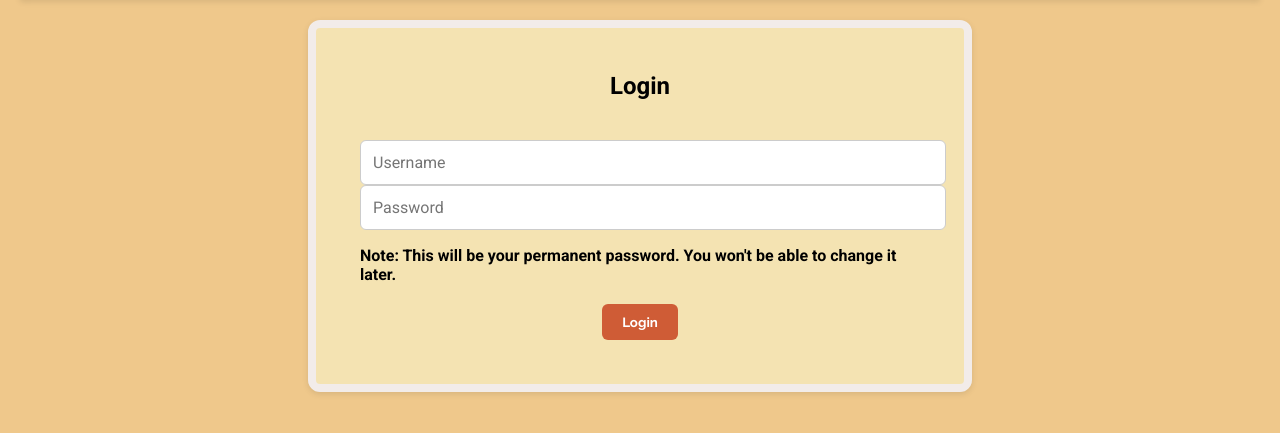
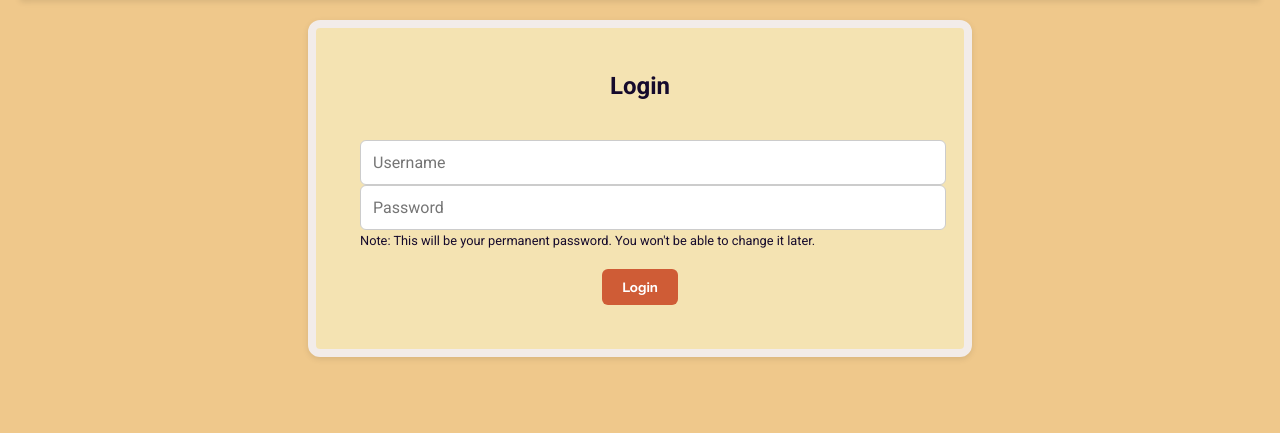
Before and after one commit to nwegmann/Crowdi, a FastAPI app: page / in a window 1280 px wide. Shown: the part 125-558 px from the top of the page. Run offline with FastAPI, Linux system fonts and the light colour scheme; data that the repository does not hold is empty; some libraries are stand-ins or nearby versions.

Commit message:
Styled Noe and db to include password

```diff
--- a/app/db.py
+++ b/app/db.py
@@ -14,7 +14,8 @@ def init_db():
         c.execute('''
             CREATE TABLE IF NOT EXISTS users (
                 id INTEGER PRIMARY KEY AUTOINCREMENT,
-                username TEXT UNIQUE NOT NULL
+                username TEXT UNIQUE NOT NULL,
+                password TEXT NOT NULL
             )
         ''')
         # Items available for lending
--- a/app/static/style.css
+++ b/app/static/style.css
@@ -112,7 +112,6 @@ form {
     padding: 20px;
     display: inline-block;
     text-align: left;
-    font-weight: bold;
 }
 
 .item-card {
@@ -248,6 +247,7 @@ form {
     max-width: 600px;
     margin: 20px auto;
     font-family: 'Roboto', sans-serif;
+    color: var(--dar_purple);
 }
 
 .form-container input,
@@ -628,7 +628,8 @@ form {
 }
 
 .notification-banner {
-    background-color: #4CAF50; /* Green */
+    background-color: #4CAF50;
+    /* Green */
     color: white;
     padding: 10px;
     text-align: center;
--- a/app/templates/home.html
+++ b/app/templates/home.html
@@ -33,7 +33,9 @@
     <form action="/login" method="post">
         <input type="text" name="username" placeholder="Username" required>
         <input type="password" name="password" placeholder="Password" required>
-            <p><strong>Note:</strong> This will be your permanent password. You won't be able to change it later.</p>
+        <span style="font-size:0.8em;">
+            Note: This will be your permanent password. You won't be able to change it later.
+        </span>
         <button type="submit">Login</button>
     </form>
 </div>
```
Lines whose indentation alone changed are shown as unchanged.
